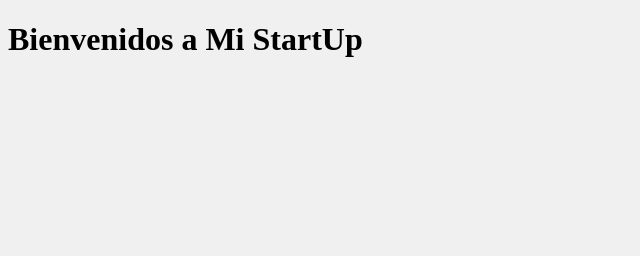
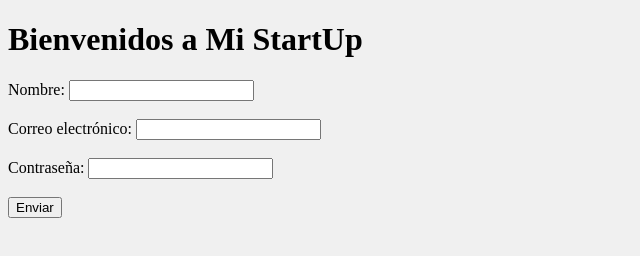
Before and after one commit to 1DAW-mganmac1309/Examen_Simulacro_MGM, a plain HTML site: page index.html in a window 1280 px wide. Shown: the whole page, without its empty margins (0-640 px from the left). Drawn offline with Linux system fonts and the light colour scheme.

Commit message:
Añadido formulario de contacto

```diff
--- a/index.html
+++ b/index.html
@@ -8,5 +8,25 @@
 </head>
 <body>
     <h1>Bienvenidos a Mi StartUp</h1>
+    <form action="/procesar_formulario" method="post">
+        <!-- Campo de texto para el nombre -->
+        <label for="nombre">Nombre:</label>
+        <input type="text" id="nombre" name="nombre" required>
+        <br><br>
+
+        <!-- Campo de texto para el correo electrónico -->
+        <label for="email">Correo electrónico:</label>
+        <input type="email" id="email" name="email" required>
+        <br><br>
+
+        <!-- Campo para contraseña -->
+        <label for="contrasena">Contraseña:</label>
+        <input type="password" id="contrasena" name="contrasena" required>
+        <br><br>
+
+        <!-- Botón de envío -->
+        <input type="submit" value="Enviar">
+    </form>
+
 </body>
 </html>
```
